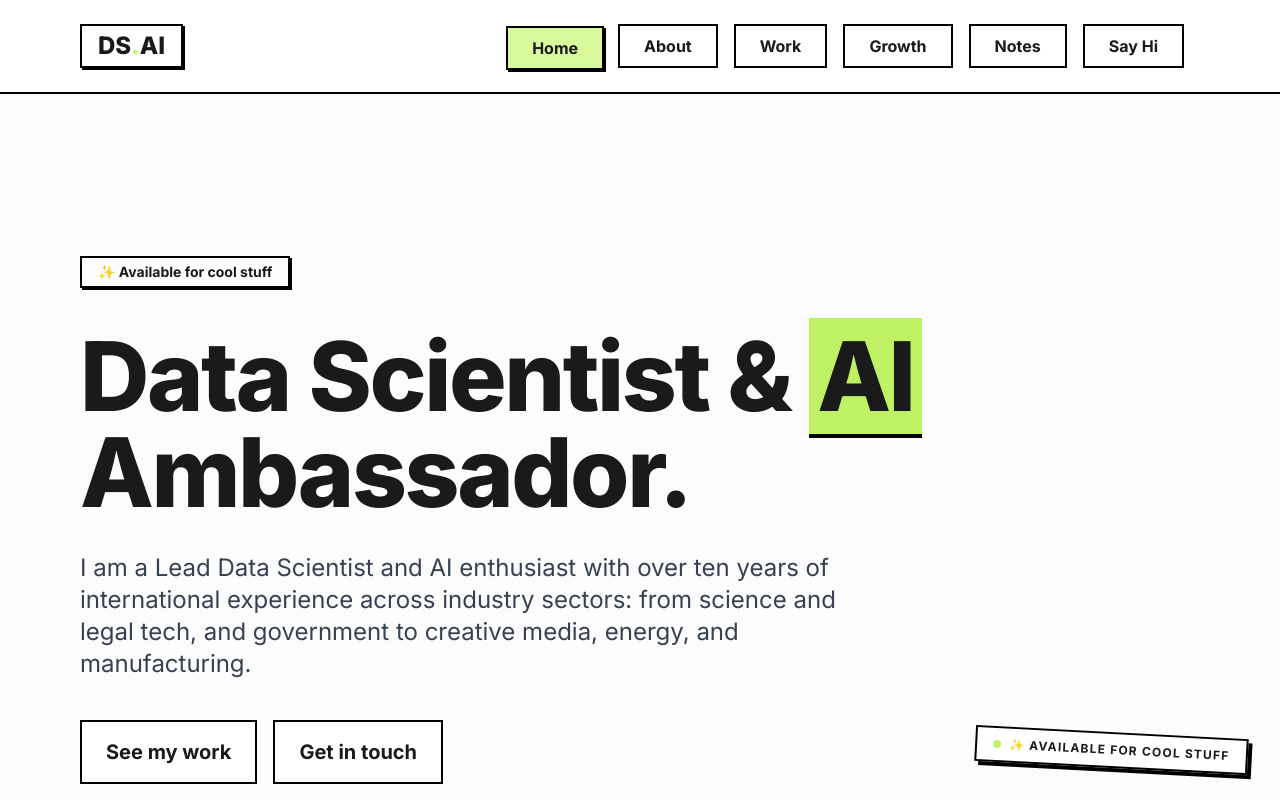
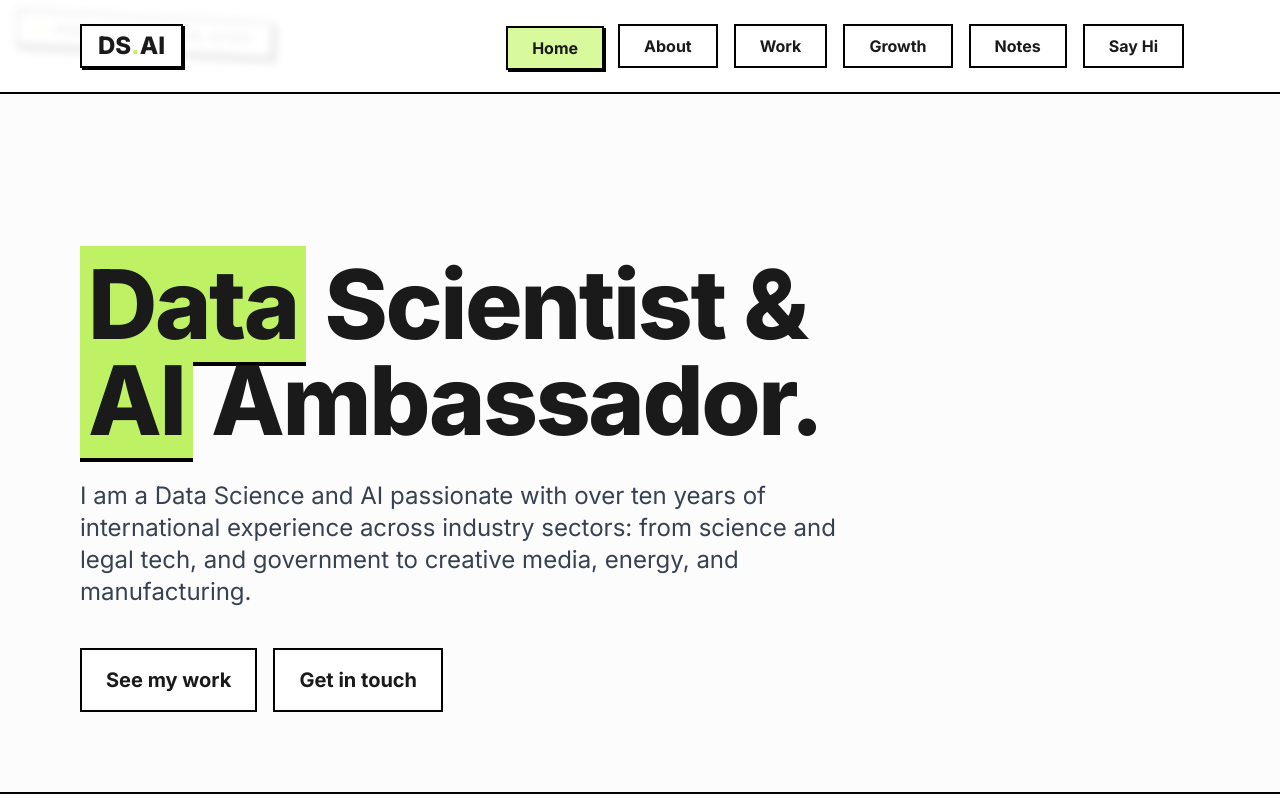
Before and after one commit to anna-hernandez/ai-professional-portfolio, a React (Vite) app: page / in a window 1280 px wide. Shown: the top 800 px of the page. Built offline with nearby package versions, Linux system fonts and the light colour scheme.

Commit message:
Changed position available banner

```diff
--- a/components/Hero.tsx
+++ b/components/Hero.tsx
@@ -10,25 +10,20 @@ interface HeroProps {
 const Hero: React.FC<HeroProps> = ({ onNavigate }) => {
   return (
     <section id="home" className="pt-32 pb-20 px-4 max-w-6xl mx-auto min-h-[80vh] flex flex-col justify-center">
-      <div className="mb-6">
-        <span className="inline-block px-4 py-1 neo-border text-sm font-bold neo-shadow-sm mb-4">
-          ✨ Available for cool stuff
-        </span>
-      </div>
+
       {/* Page status indicator */}
-      <div className="fixed bottom-8 right-8 hidden lg:block pointer-events-none z-40">
+      <div className="fixed hidden lg:block pointer-events-none z-40 top-4 left-4">
         <div className="neo-border bg-white px-4 py-2 neo-shadow transform rotate-3 flex items-center gap-2">
-          <div className="w-2 h-2 bg-[#bef264] rounded-full animate-pulse"></div>
           <span className="text-xs font-bold uppercase tracking-widest">✨ Available for cool stuff</span>
         </div>
       </div>
 
       <h1 className="text-6xl md:text-8xl font-black mb-8 leading-tight tracking-tight">
-        Data Scientist & <span className="bg-[#bef264] px-2 border-b-4 border-black">AI</span> Ambassador.
+        <span className="bg-[#bef264] px-2 border-b-4 border-black">Data</span> Scientist & <br /><span className="bg-[#bef264] px-2 border-b-4 border-black">AI</span> Ambassador.
       </h1>
 
       <p className="text-xl md:text-2xl text-gray-700 max-w-3xl leading-relaxed mb-10">
-        I am a Lead Data Scientist and AI enthusiast with over ten years of international experience across industry sectors: from science and legal tech, and government to creative media, energy, and manufacturing.
+        I am a Data Science and AI passionate with over ten years of international experience across industry sectors: from science and legal tech, and government to creative media, energy, and manufacturing.
       </p>
 
       <div className="flex flex-wrap gap-4">
```
